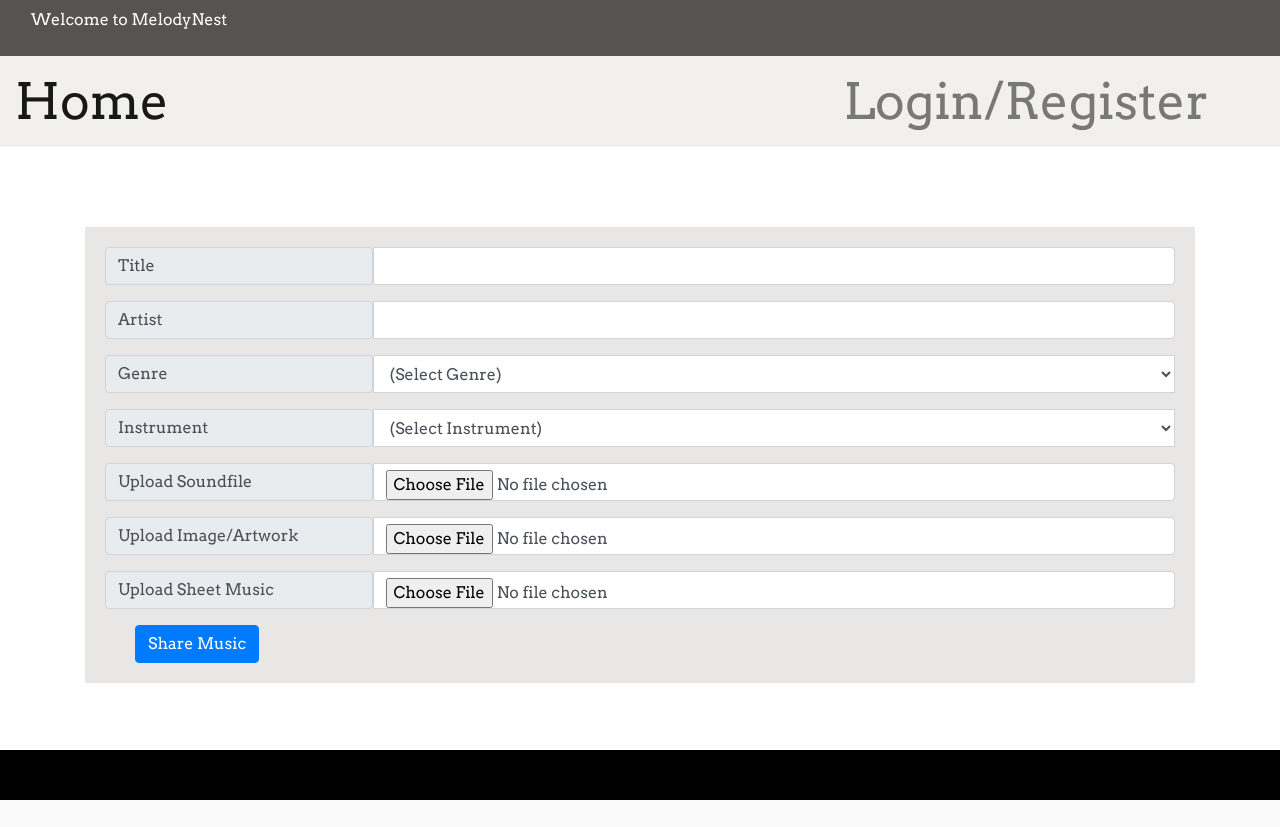
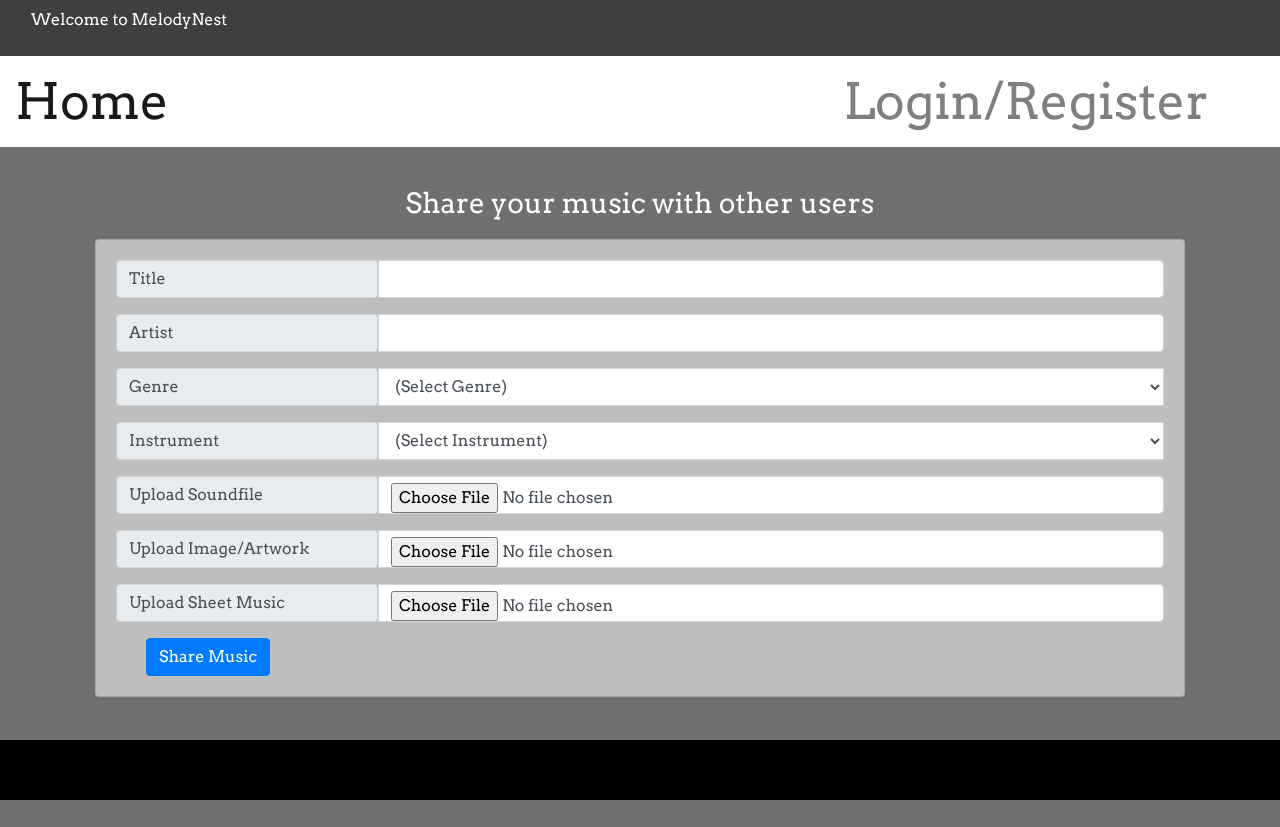
Before and after one commit to abryan1811/MelodyNest, a Flask app: page /share in a window 1280 px wide. Before the commit the page ends 800 px from the top, so only its background shows below. Run offline with Flask 2, Linux system fonts and the light colour scheme; data that the repository does not hold is empty; some libraries are stand-ins or nearby versions.

Commit message:
Updated the layout so new colour scheme. Cards spread out, white space between titles

```diff
--- a/static/css/style.css
+++ b/static/css/style.css
@@ -1,14 +1,17 @@
 /* Font */
 body {
     font-family: 'Arvo', serif;
+    background-color:#707070;
+    color:white;
 }
 
 /* Navbar */
 .navbarNavAuthentication {
-	background-color:#575352;
+    background-color:#3f3f3f;
 }
+
 .mainNavbarNav{
-	background-color:rgb(241, 240, 237);
+	background-color:white;
 	font-size: 50px;
 	color:white;
 }
@@ -47,7 +50,6 @@ body {
 .info-panel {
 	min-height: 303px;
 	padding-bottom: 10px;
-	background-color: rgb(192, 190, 190);
 }
 
 .shared-details {
@@ -69,19 +71,12 @@ body {
 .navbar-home{
 	font-size:50px;
 }
-#footer{
-	width:100%;
-	height:50px;
-	position:fixed;
-	bottom:0;
-	left:0;
-	background-color: black;
-}
 
-/* Sharing uploads page */
 
-.shareCard {
-	background-color:rgb(233, 230, 230);
+.card {
+    background-color:rgb(190, 190, 190);
+    margin:10px;
+    color:black;
 }
 
 
@@ -97,9 +92,22 @@ body {
 	padding-left:6px;
 }
 
+.space-below-navbar {
+    height:40px;
+}
+
 /* Footer */
+
+#footer{
+	background-color: black;
+	position: fixed;
+    bottom: 0;
+    left:0;
+    width:100%;
+    height:60px;
+}
 .footer-row {
-	height:80px;
+	height:60px;
 }
 
 /* Music Cards */
--- a/templates/base.html
+++ b/templates/base.html
@@ -1,16 +1,22 @@
 <!DOCTYPE html>
 <html lang="en">
+
 <head>
     <meta charset="UTF-8">
     <meta name="viewport" content="width=device-width, initial-scale=1.0">
-    <link rel="stylesheet" href="https://cdnjs.cloudflare.com/ajax/libs/font-awesome/5.15.2/css/all.min.css" integrity="sha512-HK5fgLBL+xu6dm/Ii3z4xhlSUyZgTT9tuc/hSrtw6uzJOvgRr2a9jyxxT1ely+B+xFAmJKVSTbpM/CuL7qxO8w==" crossorigin="anonymous" type="text/css"/>
-    <link rel="stylesheet" href="https://cdn.jsdelivr.net/npm/bootstrap@4.6.0/dist/css/bootstrap.min.css" integrity="sha384-B0vP5xmATw1+K9KRQjQERJvTumQW0nPEzvF6L/Z6nronJ3oUOFUFpCjEUQouq2+l" crossorigin="anonymous">
-    <link rel="preconnect" href="https://fonts.gstatic.com"><link href="https://fonts.googleapis.com/css2?family=Arvo&display=swap" rel="stylesheet">
+    <link rel="stylesheet" href="https://cdnjs.cloudflare.com/ajax/libs/font-awesome/5.15.2/css/all.min.css"
+        integrity="sha512-HK5fgLBL+xu6dm/Ii3z4xhlSUyZgTT9tuc/hSrtw6uzJOvgRr2a9jyxxT1ely+B+xFAmJKVSTbpM/CuL7qxO8w=="
+        crossorigin="anonymous" type="text/css" />
+    <link rel="stylesheet" href="https://cdn.jsdelivr.net/npm/bootstrap@4.6.0/dist/css/bootstrap.min.css"
+        integrity="sha384-B0vP5xmATw1+K9KRQjQERJvTumQW0nPEzvF6L/Z6nronJ3oUOFUFpCjEUQouq2+l" crossorigin="anonymous">
+    <link rel="preconnect" href="https://fonts.gstatic.com">
+    <link href="https://fonts.googleapis.com/css2?family=Arvo&display=swap" rel="stylesheet">
     <link rel="stylesheet" href="{{ url_for('static', filename= 'css/style.css')}}" text="text.css">
     {% block styles %}
     {% endblock %}
     <title>MelodyNest</title>
 </head>
+
 <body>
 
 
@@ -70,20 +76,25 @@
         </div>
     </nav>
 
-
     <div class="container-fluid baseContent">
         {% block content %}
+        {% endblock %}
 
-        {% endblock %}
     </div>
 
     <!--Footer-->
-    <div class="container">
-        <div id="footer">
+    <div class="wrapper flex-grow-1d-flex flex-column min-vh-10">
+        <div class="row">
+            <div class="col-lg-12 col-md-12 col-sm-12 col-12">
+                <footer id="footer"></footer>
+            </div>
         </div>
     </div>
 
-
+<div class="container-fluid">
+    <div class="row d-flex text-center footer-row">
+        &nbsp
+    </div>
 
     <script src="https://code.jquery.com/jquery-3.5.1.min.js"
         integrity="sha256-9/aliU8dGd2tb6OSsuzixeV4y/faTqgFtohetphbbj0=" crossorigin="anonymous"></script>
@@ -98,4 +109,5 @@
     {% endblock %}
 
 </body>
+
 </html>
--- a/templates/share.html
+++ b/templates/share.html
@@ -14,14 +14,16 @@
 {% endwith %}
 
 <div class="container-fluid">
-    <div class="row d-flex text-center footer-row">
+    <div class="row d-flex text-center space-below-navbar">
         &nbsp
-    </div>
+</div>
+
+<h3 class="d-flex justify-content-center">Share your music with other users</h3>
 
     <div class="row">
         <div class="d-flex justify-content-center align-items-center container">
 
-            <form class="col-12 card-body shareCard" method="POST" action="{{ url_for('share') }}"
+            <form class="col-12 card-body card" method="POST" action="{{ url_for('share') }}"
                 enctype="multipart/form-data">
                 <div class="col col-12">
                     <!--Upload information card-->
--- a/templates/write_review.html
+++ b/templates/write_review.html
@@ -1,8 +1,12 @@
 {% extends "base.html" %}
 {% block content %}
 
+<div class="container-fluid">
+    <div class="row d-flex text-center space-below-navbar">
+        &nbsp
+</div>
+
 <h3 class="d-flex justify-content-center">Review for </h3>
-&nbsp
 
 <!--Review Cards-->
 <div class="card col-9 col mb-4">
```
Also changed, not shown: templates/edit_profile.html (+20 -8 lines), templates/edit_share.html (+21 -9 lines), templates/list_profiles.html (+6 -2 lines), templates/login.html (+7 -0 lines), templates/music.html (+6 -5 lines), templates/register.html (+7 -0 lines), templates/review_page.html (+5 -5 lines), templates/user_profile.html (+7 -4 lines). Lines whose indentation alone changed are shown as unchanged.
